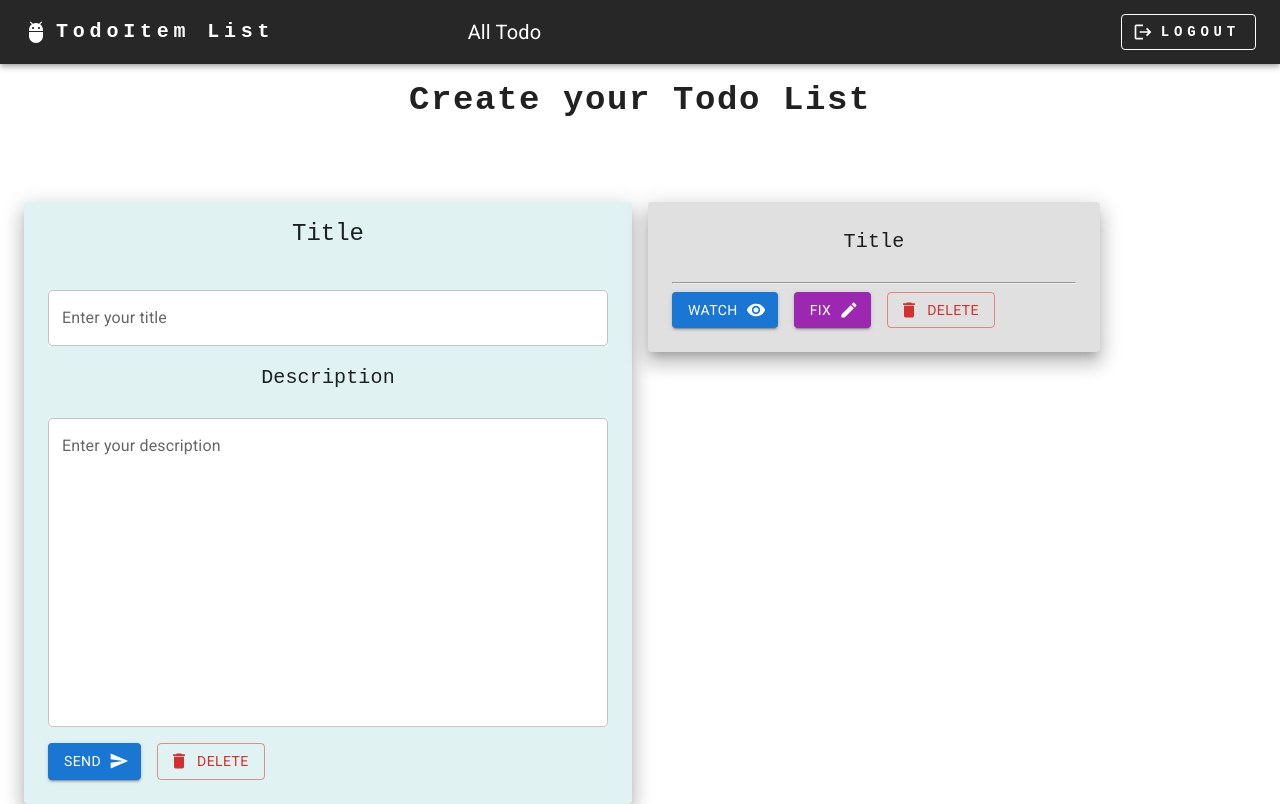
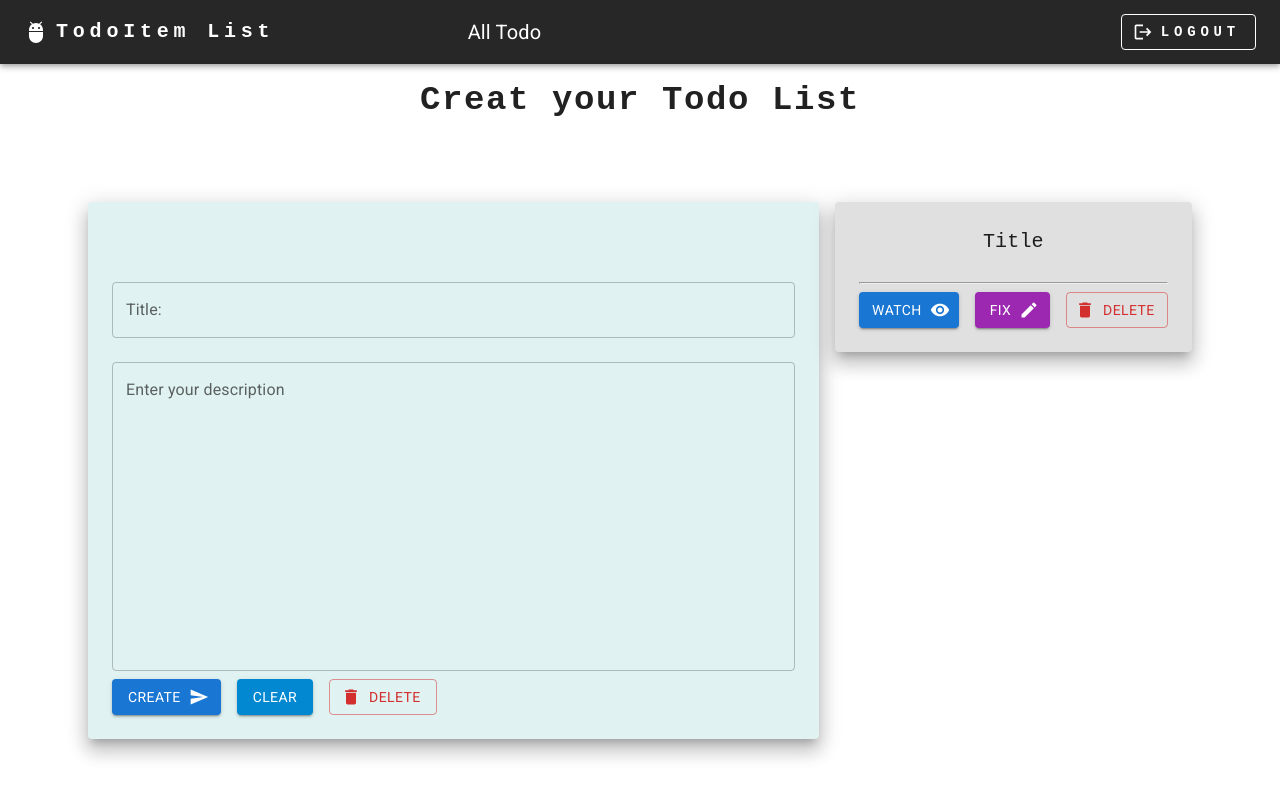
Before and after one commit to VitaliiaYaremenko/REACT-hw, a React (Vite) app in the folder react-app/: page / in a window 1280 px wide. Built offline with nearby package versions, Linux system fonts and the light colour scheme.

Commit message:
created TodoListForm component

```diff
--- a/react-app/package.json
+++ b/react-app/package.json
@@ -13,16 +13,20 @@
     "@emotion/react": "^11.11.4",
     "@emotion/styled": "^11.11.5",
     "@fontsource/roboto": "^5.0.13",
+    "@mui/base": "^5.0.0-beta.40",
     "@mui/icons-material": "^5.16.0",
     "@mui/material": "^5.16.0",
     "clonedeep": "^2.0.0",
+    "formik": "^2.4.6",
     "lodash": "^4.17.21",
     "prop-types": "^15.8.1",
     "react": "^18.2.0",
     "react-bootstrap": "^2.10.2",
     "react-dom": "^18.2.0",
     "react-router-dom": "^6.23.1",
-    "sass": "^1.77.5"
+    "sass": "^1.77.5",
+    "uuid": "^10.0.0",
+    "yup": "^1.4.0"
   },
   "devDependencies": {
     "@types/react": "^18.2.66",
--- /dev/null
+++ b/react-app/src/UI/FormInput/InputForm.jsx
@@ -0,0 +1,37 @@
+import React from 'react';
+import { TextField } from '@mui/material';
+import PropTypes from 'prop-types';
+
+const InputForm = ({ id, type, name, label, variant, value, onChange, onBlur, error, helperText }) => {
+    return (
+        <TextField
+            id={id}
+            type={type}
+            name={name}
+            label={label}
+            variant={variant}
+            value={value}
+            onChange={onChange}
+            onBlur={onBlur}
+            error={error}
+            helperText={helperText}
+            fullWidth
+            margin="normal"
+        />
+    );
+};
+
+InputForm.propTypes = {
+    id: PropTypes.string.isRequired,
+    type: PropTypes.string.isRequired,
+    name: PropTypes.string.isRequired,
+    label: PropTypes.string.isRequired,
+    variant: PropTypes.string.isRequired,
+    value: PropTypes.string.isRequired,
+    onChange: PropTypes.func.isRequired,
+    onBlur: PropTypes.func.isRequired,
+    error: PropTypes.bool,
+    helperText: PropTypes.string,
+};
+
+export default InputForm;
--- /dev/null
+++ b/react-app/src/UI/FormInput/index.js
@@ -0,0 +1,3 @@
+import FormInput from './InputForm';
+
+export default FormInput;
--- /dev/null
+++ b/react-app/src/components/TodoList/index.js
@@ -0,0 +1,3 @@
+import TodoList from "./TodoList";
+
+export default TodoList;
--- /dev/null
+++ b/react-app/src/components/TodoListForm/TodoListForm.jsx
@@ -0,0 +1,99 @@
+import React, {useEffect, useState} from "react";
+import InputForm from "../../UI/FormInput";
+import {Grid, Stack} from "@mui/material";
+import Paper from "@mui/material/Paper";
+import Box from "@mui/material/Box";
+import Button from "@mui/material/Button";
+import SendIcon from "@mui/icons-material/Send";
+import DeleteIcon from "@mui/icons-material/Delete";
+import FormGroup from "@mui/material/FormGroup";
+import TextField from "@mui/material/TextField";
+import {useFormik} from "formik";
+import todoListFormValidation from "./todoListFormValidation.js";
+import { v4 as uuidv4 } from 'uuid';
+
+const formInitValues = {
+    title: '',
+    description: '',
+};
+
+const TodoListForm = ({onAddTodo, onDeleteAll}) => {
+    const [currentId, setCurrentId] = useState(uuidv4())
+
+    useEffect(() => {
+        setCurrentId(uuidv4())
+    }, [onAddTodo]);
+
+
+    const formik = useFormik({
+        initialValues: {...formInitValues},
+        validationSchema: todoListFormValidation,
+        onSubmit: (values) => {
+            const newTodo = {
+                title: values.title.trim(),
+                description: values.description.trim(),
+                itemId: currentId,
+            };
+
+            const existingTodos = JSON.parse(localStorage.getItem('todos')) || [];
+            const updatedTodos = [...existingTodos, newTodo];
+            localStorage.setItem('todos', JSON.stringify(updatedTodos));
+
+            onAddTodo(newTodo);
+            formik.resetForm();
+        },
+    });
+const handleDeleteAll = () => {
+    localStorage.removeItem('todos');
+    onDeleteAll();
+}
+
+    const handleReset = () => {
+        formik.resetForm();
+    };
+
+    return (
+        <Grid item xs={8} >
+            <Paper elevation={12} sx={{bgcolor:'#e0f2f1', pt:5}}>
+                <Box component='form' sx={{p:3}} onSubmit={formik.handleSubmit}>
+                    <InputForm
+                        id='outlined-basic'
+                        type='text'
+                        name='title'
+                        label="Title:"
+                        variant='outlined'
+                        value={formik.values.title}
+                        onChange={formik.handleChange}
+                        onBlur={formik.handleBlur}
+                        error={formik.touched.title && Boolean(formik.errors.title)}
+                        helperText={formik.touched.title && formik.errors.title}
+                    />
+                    <FormGroup>
+                        <TextField
+                            id="description"
+                            name='description'
+                            label="Enter your description"
+                            fullWidth={true}
+                            margin='normal'
+                            multiline
+                            rows={12}
+                            value={formik.values.description}
+                            onChange={formik.handleChange}
+                            onBlur={formik.handleBlur}
+                            error={formik.touched.description && Boolean(formik.errors.description)}
+                            helperText={formik.touched.description && formik.errors.description}
+                            />
+                    </FormGroup>
+                    <Stack direction="row" spacing={2}>
+                        <Button type='submit' variant="contained" endIcon={<SendIcon />}>Create</Button>
+                        <Button onClick={handleReset} color="info" variant="contained">Clear</Button>
+                        <Button onClick={handleDeleteAll} color="error" variant="outlined" startIcon={<DeleteIcon />}>Delete</Button>
+                    </Stack>
+                </Box>
+            </Paper>
+        </Grid>
+    )
+
+}
+
+export default TodoListForm;
--- /dev/null
+++ b/react-app/src/components/TodoListForm/index.js
@@ -0,0 +1,3 @@
+import TodoListForm from "./TodoListForm.jsx";
+
+export default TodoListForm;
--- /dev/null
+++ b/react-app/src/components/TodoListForm/todoListFormValidation.js
@@ -0,0 +1,12 @@
+import * as Yup from 'yup';
+
+const todoListFormValidation = Yup.object({
+    title: Yup.string()
+        .trim()
+        .required('Required'),
+    description: Yup.string()
+        .trim()
+        .required('Required')
+})
+
+export default todoListFormValidation;
--- a/react-app/src/pages/MainPage/MainPage.jsx
+++ b/react-app/src/pages/MainPage/MainPage.jsx
@@ -9,53 +9,23 @@ import Typography from "@mui/material/Typography";
 import TextField from "@mui/material/TextField";
 import Button from "@mui/material/Button";
 import TodoItem from "../../components/TodoItem/TodoItem.jsx";
+import {FormControl, Input} from "@mui/base";
+import { Formik, Form, Field } from 'formik';
+import TodoListForm from "../../components/TodoListForm";
 
 
 
 const MainPage =({}) => {
 
     return (
-        <BaseTemplate>
+        <BaseTemplate textTitle='Creat your Todo List'>
             <Container maxWidth="xl">
-                <Typography variant='h4' component='div' gutterBottom={true}
-                    sx={{mb:10, textAlign:'center', fontFamily: 'monospace', fontWeight: 700, letterSpacing: '.1rem',}} >
-                    Create your Todo List
-                </Typography>
 
                 <Box sx={{ flexGrow: 1 }}>
-                    <Grid container spacing={2} columns={16}>
-                        <Grid item xs={8}>
-                            <Paper elevation={12} sx={{bgcolor:'#e0f2f1'}}>
-                                <Typography variant='h5' component='div' sx={{fontFamily: 'monospace', textAlign:'center', mb:2, pt:2,}}>
-                                     Title
-                                </Typography>
-                                <Box component='form' sx={{p:3}}>
-                                  <TextField
-                                      sx={{mb:2, bgcolor:'#fff'}}
-                                      fullWidth={true}
-                                      name='title'
-                                      label='Enter your title'
-                                      type='text'
-                                  />
-                                    <Typography sx={{textAlign:'center', mb:3, fontFamily: 'monospace'}} variant='h6' component='h6' gutterBottom={true}>Description</Typography>
-                                    <TextField
-                                        sx={{mb:2, bgcolor:'#fff'}}
-                                        fullWidth={true}
-                                        multiline
-                                        rows={12}
-                                        id="outlined-multiline-static"
-                                        label="Enter your description"
-                                        name='description'
-                                    />
-                                    <Stack direction="row" spacing={2}>
-                                        <Button variant="contained" endIcon={<SendIcon />}>Send</Button>
-                                        <Button color="error" variant="outlined" startIcon={<DeleteIcon />}>Delete</Button>
-                                    </Stack>
-                                </Box>
-                            </Paper>
-                        </Grid>
+                    <Grid container spacing={2} >
+                        <TodoListForm/>
 
-                        <Grid item xs={6}>
+                        <Grid item xs={4}>
                             <TodoItem/>
                         </Grid>
 
--- a/react-app/src/templates/BaseTemplate/BaseTemplate.jsx
+++ b/react-app/src/templates/BaseTemplate/BaseTemplate.jsx
@@ -1,8 +1,21 @@
+import {Container} from "@mui/material";
+import Typography from "@mui/material/Typography";
+import React from "react";
 
-const BaseTemplate = ({className=null, children}) => {
+const BaseTemplate = ({className=null, textTitle=null, children}) => {
     return (
         <main className={className}>
-            {children}
+            <Container>
+                {textTitle &&
+                <Typography
+                    variant='h4'
+                    component='div'
+                    gutterBottom={true}
+                    sx={{mb:10, textAlign:'center', fontFamily: 'monospace', fontWeight: 700, letterSpacing: '.1rem',}} >
+                    {textTitle}
+                </Typography>}
+                {children}
+            </Container>
         </main>
     )
 
```
Also changed, not shown: react-app/src/components/TodoList/TodoList.jsx (added, +11 -0 lines), 1 other file (tests, documents, lock files or other folders).
